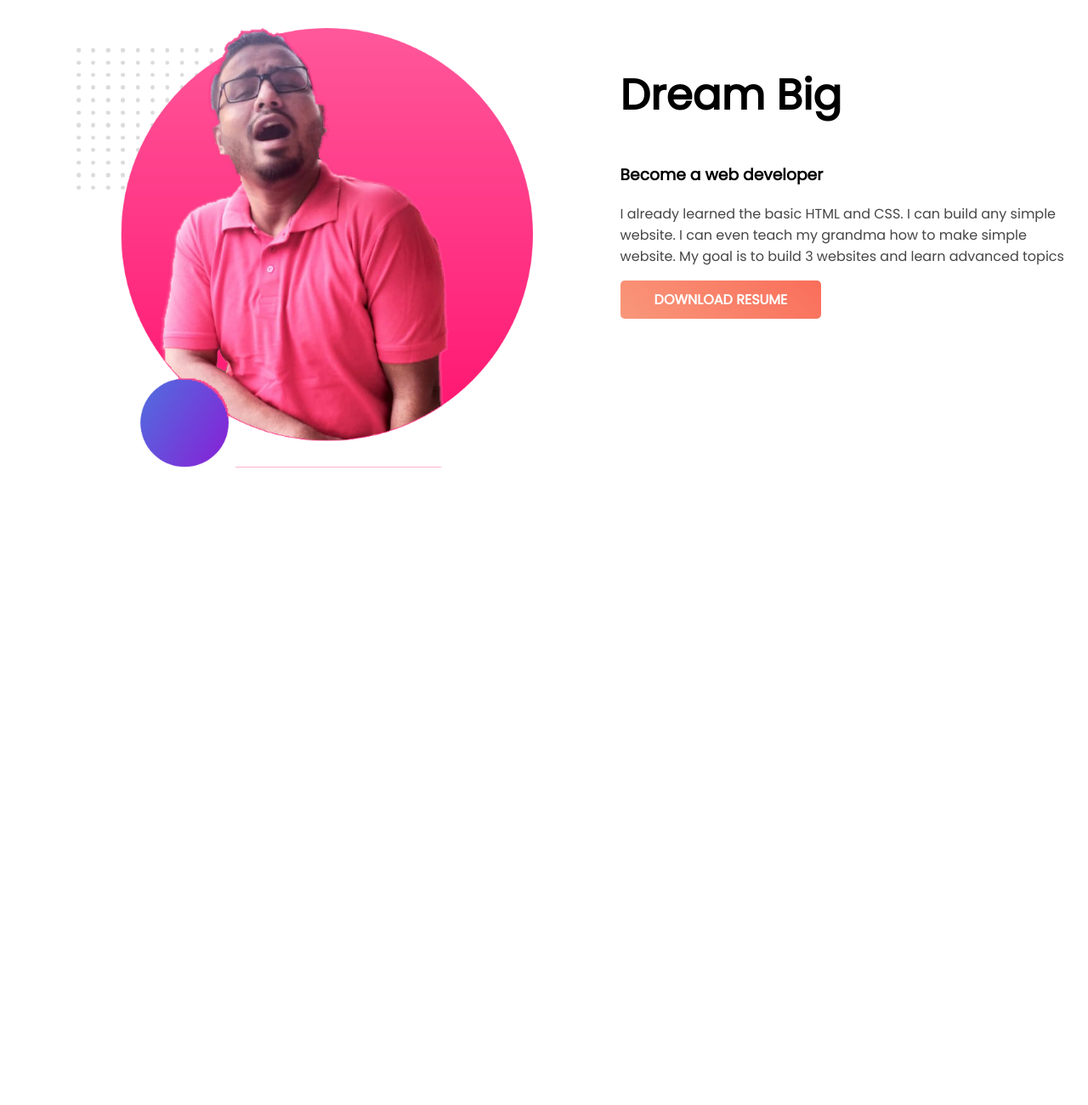
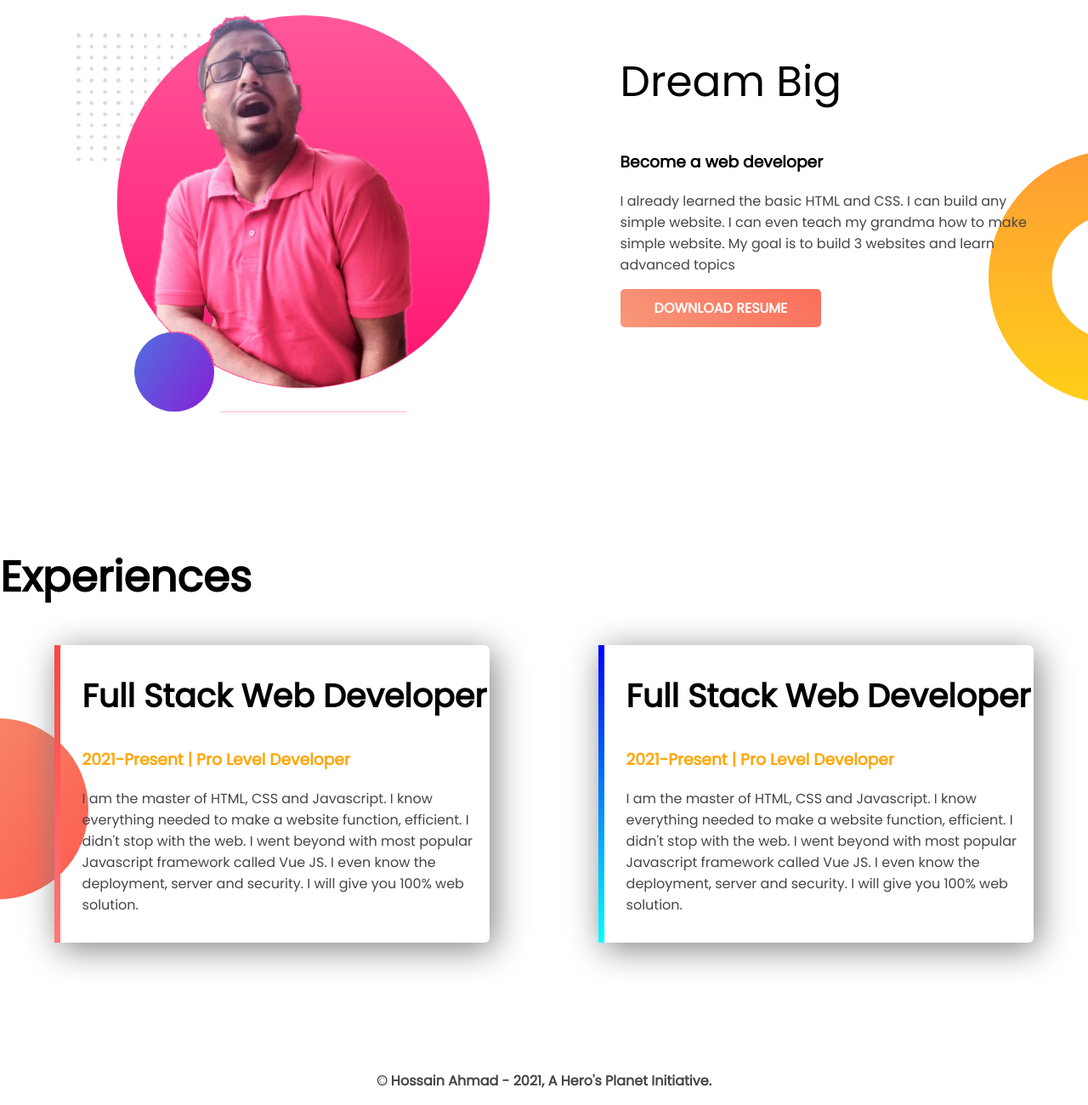
Before and after one commit to hamunna/developer-portfolio-1, a plain HTML site: page index.html in a window 1280 px wide. Shown: the part 675-1975 px from the top of the page at 85% size. Before the commit the page ends 1382 px from the top, so only its background shows below. Drawn offline with Linux system fonts and the light colour scheme.

Commit message:
The Project has been completed successfully!

```diff
--- a/developer-portfolio-master/style.css
+++ /dev/null
@@ -1,72 +0,0 @@
-body{
-    margin: 0;
-    font-family: 'Poppins', sans-serif;
-}
-section{
-    height: 500px;
-    padding-bottom: 150px;
-}
-.top-banner{
-    background-image: url("images/top-banner.png");
-    background-repeat: no-repeat;
-}
-.half-width{
-    width:40%;
-    float: left;
-    margin-left: 5%;
-    padding-left: 2%;
-}
-h1{
-    font-size: 50px;
-}
-h1 span{
-    color: orange;
-}
-.half-width img{
-    width: 100%;
-}
-.anchor-button{
-    text-decoration: none;
-    background: linear-gradient(45deg, lightsalmon, tomato);
-    padding: 10px 40px;
-    border-radius: 5px;
-    color: white;
-    font-weight: 700;
-}
-p{
-    color: dimgray;
-}
-.dream-area{
-    background-image: url("images/dream-bg.png");
-    background-repeat: no-repeat;
-    background-position: right;
-}
-h2{
-    font-size: 40px;
-}
-.experience-area{
-    background-image: url("images/exp-bg.png");
-    background-repeat: no-repeat;
-    background-position: left;
-}
-.experience-area h3{
-    color: orange;
-}
-
-.experience-area div{
-    box-shadow: 5px 7px 40px gray;
-    height: 80%;
-}
-#full-stack{
-    border-left: 7px solid;
-    border-image: linear-gradient(180deg, lightsalmon, tomato);
-    border-image-slice: 1;
-}
-#baby-web{
-    border-left: 7px solid;
-    border-image: linear-gradient(180deg, blue, cyan);
-    border-image-slice: 1;
-}
-footer p{
-    text-align: center;
-}
--- a/index.html
+++ b/index.html
@@ -22,7 +22,7 @@
 
         <div class="half-width hero-text-part">
             <h1>Welcome To </h1>
-            <h1><span class="orange-text">Hossain Ahmad</span> World</h1>
+            <h1 id="name-size"><span class="orange-text">Hossain Ahmad</span> World</h1>
             <h3>Build Climber and Train Stopper</h3>
             <p class="para-text-color">You might saw me jumping, climbing buildings, and stopping trains. But nobody pays me a dime for that work. That's why I am learning and mastering web development. I will not stop until I become the Web Development Hero.</p>
             <a href="#" class="btn">HIRE ME</a>
@@ -42,12 +42,36 @@
         </div>
 
         <div class="half-width dream-big-text">
-            <h1>Dream Big</h1>
+            <h1 class="font-normal">Dream Big</h1>
             <h3>Become a web developer</h3>
             <p class="para-text-color">I already learned the basic HTML and CSS. I can build any simple website. I can even teach my grandma how to make simple website. My goal is to build 3 websites and learn advanced topics</p>
 
             <a href="#" class="btn">DOWNLOAD RESUME</a>
         </div>
-    </section>
+    </section><!-- Dream Big Section END -->
+
+    <!-- Experience Section Start -->
+    <section id="experiences">
+        <h1>Experiences</h1>
+
+        <div class="flexible-display">
+            <div class="half-width footer-boxes" id="full-stack">
+                <h2>Full Stack Web Developer</h2>
+                <h3 class="orange-text">2021-Present | Pro Level Developer</h3>
+                <p class="para-text-color">I am the master of HTML, CSS and Javascript. I know everything needed to make a website function, efficient. I didn't stop with the web. I went beyond with most popular Javascript framework called Vue JS. I even know the deployment, server and security. I will give you 100% web solution.</p>
+            </div>
+
+            <div class="half-width footer-boxes" id="baby-dev">
+                <h2>Full Stack Web Developer</h2>
+                <h3 class="orange-text">2021-Present | Pro Level Developer</h3>
+                <p class="para-text-color">I am the master of HTML, CSS and Javascript. I know everything needed to make a website function, efficient. I didn't stop with the web. I went beyond with most popular Javascript framework called Vue JS. I even know the deployment, server and security. I will give you 100% web solution.</p>
+            </div>
+        </div>
+
+    </section><!-- Experience Section END -->
+
+    <footer>
+        <p class="para-text-color">&copy; Hossain Ahmad - 2021, A Hero's Planet Initiative.</p>
+    </footer>
 </body>
 </html>
--- a/style.css
+++ b/style.css
@@ -5,6 +5,14 @@ body {
 
 h1 {
     font-size: 50px;
+}
+
+#name-size {
+    font-size: 46px;
+}
+
+h2 {
+    font-size: 38px;
 }
 
 .flexible-display {
@@ -15,7 +23,7 @@ h1 {
 .half-width {
     width: 50%;
     margin-left: 5%;
-    margin-right: 1%;
+    margin-right: 5%;
     padding-left: 2%;
 }
 
@@ -26,7 +34,7 @@ h1 {
 }
 
 .hero-img-part img {
-    width: 80%;
+    width: 90%;
 }
 
 .orange-text {
@@ -47,6 +55,46 @@ h1 {
     color: #464646;
 }
 
+#dream-big {
+    background-image: url(images/dream-bg.png);
+    background-repeat: no-repeat;
+    background-position: 100% 90%;
+}
+
 .dream-big-img img {
     width: 100%;
 }
+
+.font-normal {
+    font-weight: normal;
+}
+
+.footer-boxes {
+    width: 80%;
+    height: 350px;
+    box-shadow: 5px 7px 40px 0 gray;
+    border-radius: 6px;
+}
+
+#experiences {
+    background-image: url(images/exp-bg.png);
+    background-repeat: no-repeat;
+    background-position: 0 80%;
+}
+
+#full-stack{
+    border-left: 7px solid;
+    border-image: linear-gradient(#f44, #f77);
+    border-image-slice: 1;
+}
+
+#baby-dev{
+    border-left: 7px solid;
+    border-image: linear-gradient(blue, cyan);
+    border-image-slice: 1;
+}
+
+footer p {
+    text-align: center;
+    font-weight: bold;
+}
```
Also changed, not shown: developer-portfolio-master/index.html (deleted, +0 -52 lines), developer-portfolio-master/images/dream-bg.png (deleted), developer-portfolio-master/images/exp-bg.png (deleted), developer-portfolio-master/images/jhankar.png (deleted), developer-portfolio-master/images/jhankar2.png (deleted), developer-portfolio-master/images/my-bg.png (deleted), developer-portfolio-master/images/my-bg2.png (deleted), developer-portfolio-master/images/top-banner.png (deleted), 5 other files.
